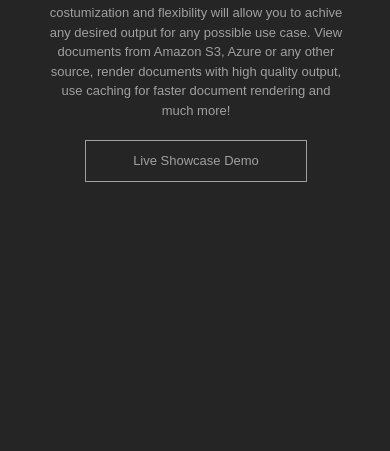
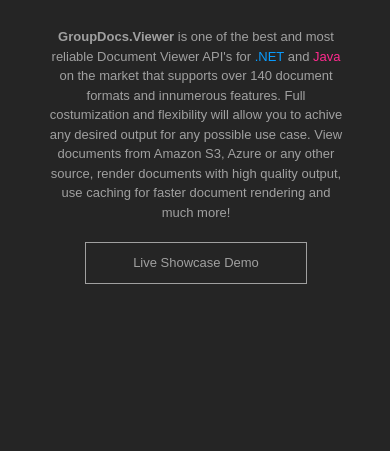
Before and after one commit to groupdocs-viewer/groupdocs-viewer.github.io, a plain HTML site: page index.html in a window 390 px wide. Shown: the part 323-774 px from the top of the page. Drawn offline with Linux system fonts and the light colour scheme.

Commit message:
Fixed description vertical align for mobile

```diff
--- a/resources/css/groupdocs.viewer.mobile.css
+++ b/resources/css/groupdocs.viewer.mobile.css
@@ -20,10 +20,10 @@
     }
 
     #container{
-        width: 158px;
-        top: 0;
+        width: 158px;height: 360px;
+
         margin-left: -79px;
-        margin-top: 140px;
+        margin-top: -180px;
     }
 
     #container > h1{
```
